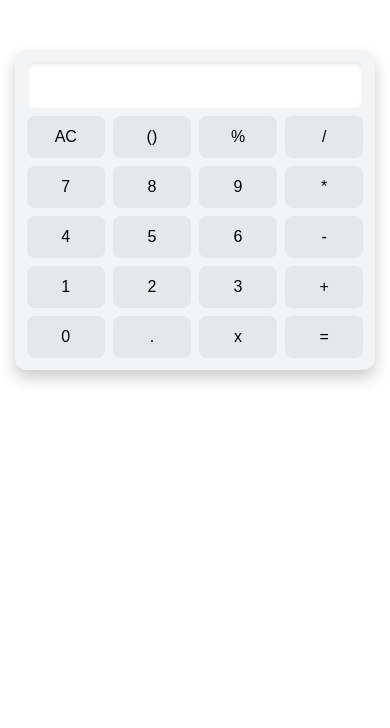
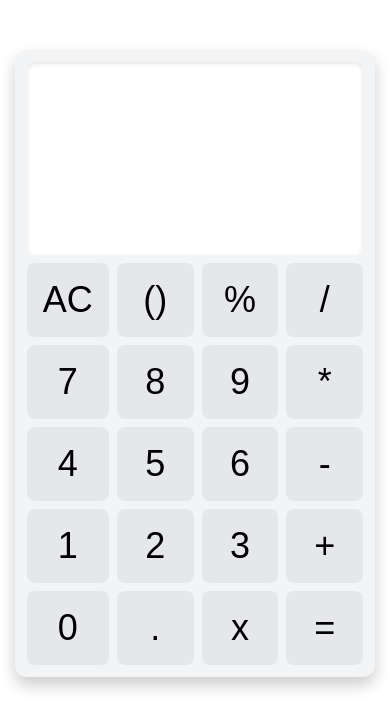
Before and after one commit to abhishekkumar3333/calculator, a React (Vite) app: page / in a window 390 px wide. Shown: the top 728 px of the page. Built offline with nearby package versions, Linux system fonts and the light colour scheme.

Commit message:
css again changed

```diff
--- a/src/App.css
+++ b/src/App.css
@@ -45,12 +45,12 @@
   }
 
   .container input[type="text"] {
-    font-size: 1.2rem;
-    padding: 0.75rem;
+    font-size: 3.5rem;
+    padding: 4rem;
   }
 
   .container button {
-    font-size: 1rem;
-    padding: 0.75rem;
+   padding: 1rem;
+  font-size: 2.25rem;
   }
 }
```
